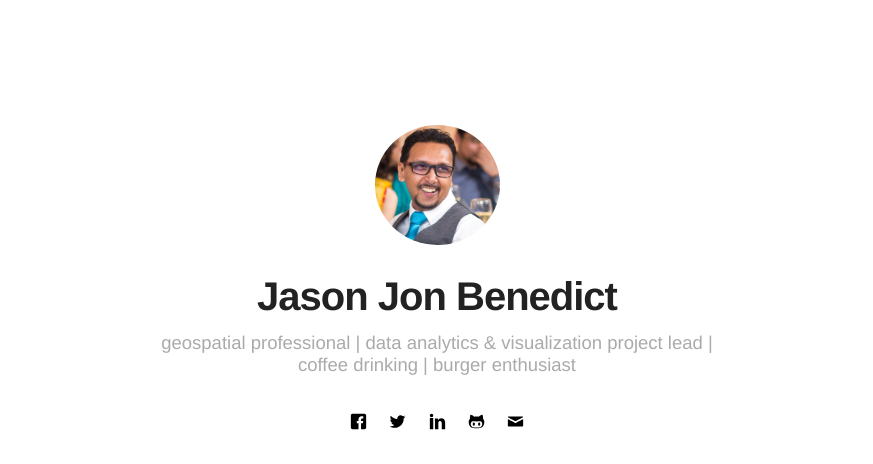
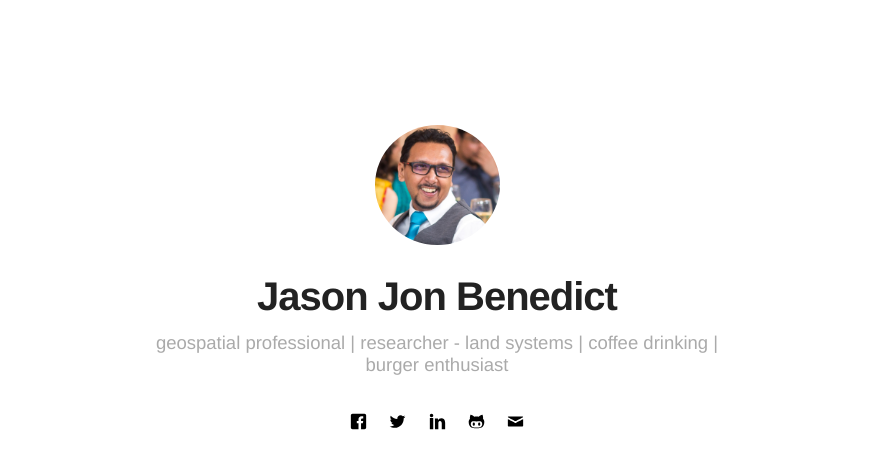
Before and after one commit to jasonjb82/jasonjb82.github.io, a Jekyll site: the page built from index.html, in a window 1280 px wide. Shown: the top 464 px of the page, without its empty margins (203-1076 px from the left). Built offline with Jekyll 4.4.1, drawn with Linux system fonts in a browser that asks for light colours.

Commit message:
Update _config.yml

```diff
--- a/_config.yml
+++ b/_config.yml
@@ -1,6 +1,6 @@
 # main text of home
 name: Jason Jon Benedict
-bio: geospatial professional | data analytics & visualization project lead | coffee drinking | burger enthusiast
+bio: geospatial professional | researcher - land systems | coffee drinking | burger enthusiast
 
 # twitter summary info
 description: A blog about technology and stuff related
```
